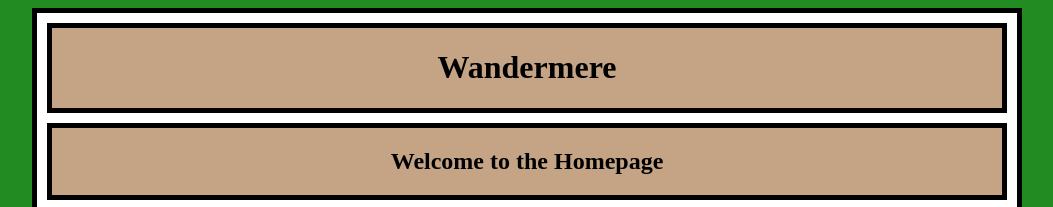
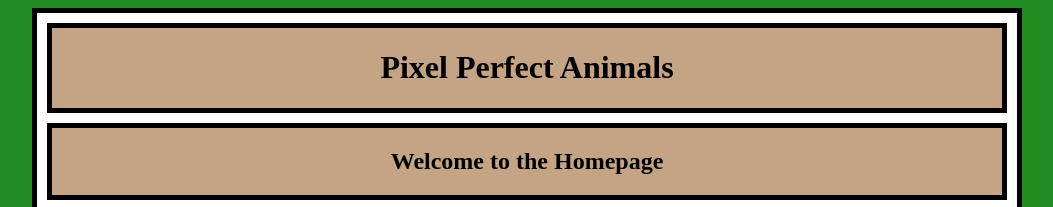
Before and after one commit to RAM026/ITC3100FinalProject, a plain HTML site: page index.html in a window 1280 px wide. Shown: the top 207 px of the page, without its empty margins (113-1166 px from the left). Drawn offline with Linux system fonts and the light colour scheme.

Commit message:
Made changes to homepage

```diff
--- a/index.html
+++ b/index.html
@@ -1,7 +1,7 @@
 <!DOCTYPE html>
 <html>
 	<head>
-		<title>Wandermere Homepage</title>
+		<title>Home Page</title>
 		<meta charset="UTF-8">
 		<link rel="stylesheet" href="styles/styles.css">
 	</head>
@@ -10,7 +10,7 @@
 		<div id="container">
 
 			<div id="headerTitle">
-				<h1>Wandermere</h1>
+				<h1>Pixel Perfect Animals</h1>
 			</div>
 
 			<div class="pageTitle">
```
